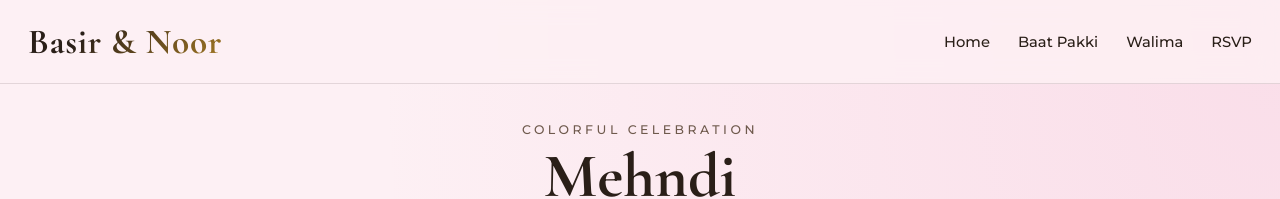
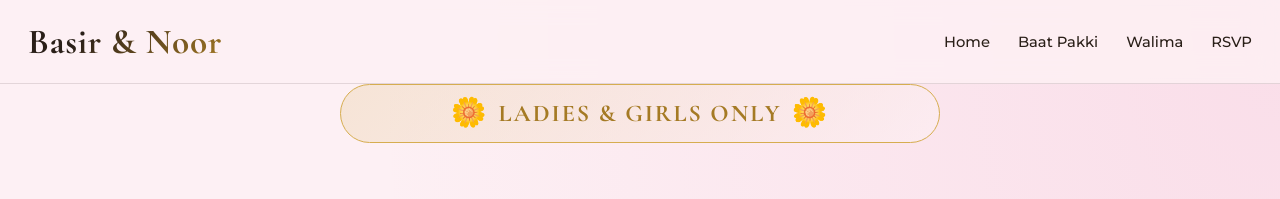
Before and after one commit to RahifMansoor/Basir-Noor, a Next.js app: page /mehndi in a window 1280 px wide. Shown: the top 199 px of the page. Built offline with nearby package versions, Linux system fonts and the light colour scheme; no server answers; the database is empty.

Commit message:
changing guest list  because my mom hates people

```diff
--- a/app/globals.css
+++ b/app/globals.css
@@ -3183,3 +3183,37 @@ textarea:focus {
     border-radius: var(--radius-md);
   }
 }
+
+/* ---------- mehndi ladies-only banner ---------- */
+.mehndi-ladies-banner {
+  display: flex;
+  align-items: center;
+  justify-content: center;
+  gap: 10px;
+  margin: 0 auto 2rem;
+  max-width: 600px;
+  padding: 14px 28px;
+  border-radius: var(--radius-pill);
+  background: linear-gradient(135deg, rgba(214,173,79,0.18) 0%, rgba(253,240,244,0.6) 100%);
+  border: 1.5px solid var(--gold);
+  color: var(--gold-dark);
+  font-family: var(--font-serif);
+  font-size: clamp(1.15rem, 2.5vw, 1.5rem);
+  font-weight: 700;
+  letter-spacing: 0.08em;
+  text-align: center;
+  text-transform: uppercase;
+}
+
+.mehndi-ladies-icon {
+  font-size: 1.2em;
+  line-height: 1;
+}
+
+@media (max-width: 480px) {
+  .mehndi-ladies-banner {
+    margin-bottom: 1.5rem;
+    padding: 12px 18px;
+    letter-spacing: 0.05em;
+  }
+}
--- a/app/mehndi/page.js
+++ b/app/mehndi/page.js
@@ -8,5 +8,14 @@ export const metadata = {
 };
 
 export default function MehndiPage() {
-    return <EventTemplate event={eventDetails.mehndi} />;
+    return (
+        <>
+            <div className="mehndi-ladies-banner">
+                <span className="mehndi-ladies-icon">🌼</span>
+                Ladies &amp; Girls Only
+                <span className="mehndi-ladies-icon">🌼</span>
+            </div>
+            <EventTemplate event={eventDetails.mehndi} />
+        </>
+    );
 }
--- a/data/eventDetails.js
+++ b/data/eventDetails.js
@@ -132,7 +132,7 @@ export const eventDetails = {
         title: "Dua E Khair",
         eyebrow: "Blessings & Prayers",
         intro: "Collectively we will pray for the couple.",
-        date: "Sunday, September 28th\n5:30 PM Sharp",
+        date: "Monday, September 28th\n5:30 PM Sharp",
         location: "Crystal Banquet\n6300 Independence Pkwy\nPlano, TX 75023",
         dressCode: "Thobes & kurtas for men. Women: abaya, modest gowns.",
         mood: "Reflective, warm, blessed, and intimate.",
--- a/data/guestList.js
+++ b/data/guestList.js
@@ -90,7 +90,7 @@ export const GUEST_LIST = [
   { name: "Sarosh",                  duaEKhair: null, mehndi: null, qawwali: null, nikah: null, walima: 2 },
   { name: "Aftab Ahmed",             duaEKhair: null, mehndi: null, qawwali: 2,    nikah: null, walima: 2 },
   { name: "Irfan Jaffri",            duaEKhair: null, mehndi: null, qawwali: 2,    nikah: null, walima: 2 },
-  { name: "Haroon Jhaveri",          duaEKhair: null, mehndi: null, qawwali: null, nikah: null, walima: null },
+  { name: "Haroon Jhaveri",          duaEKhair: null, mehndi: null, qawwali: null, nikah: null, walima: 2 },
   { name: "Asim Imran Haque",        duaEKhair: null, mehndi: null, qawwali: null, nikah: null, walima: 2 },
   { name: "Zahid Hashmi",            duaEKhair: null, mehndi: null, qawwali: null, nikah: null, walima: 2 },
   { name: "Firoz Khan",              duaEKhair: null, mehndi: null, qawwali: null, nikah: null, walima: 2 },
```
